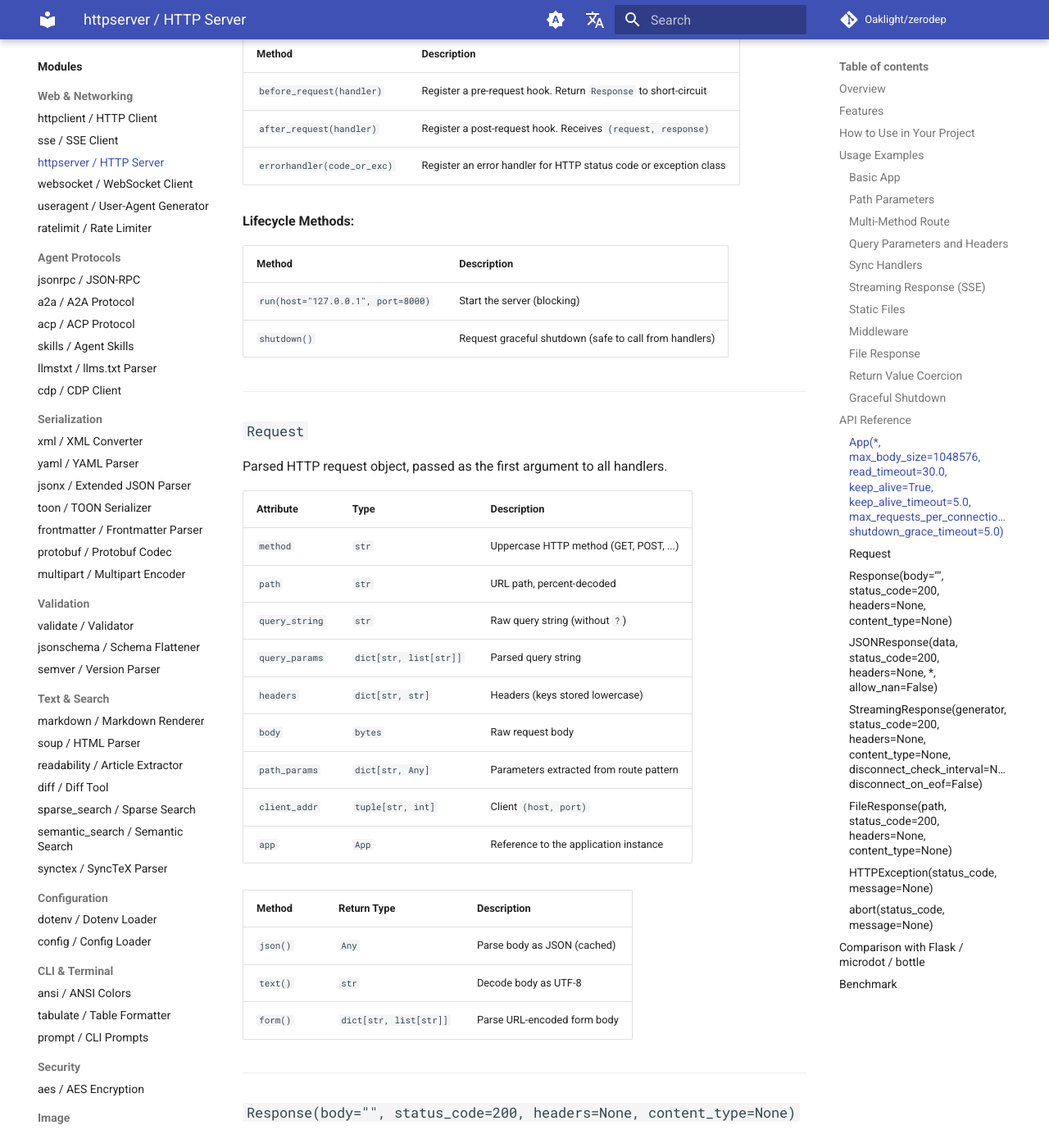
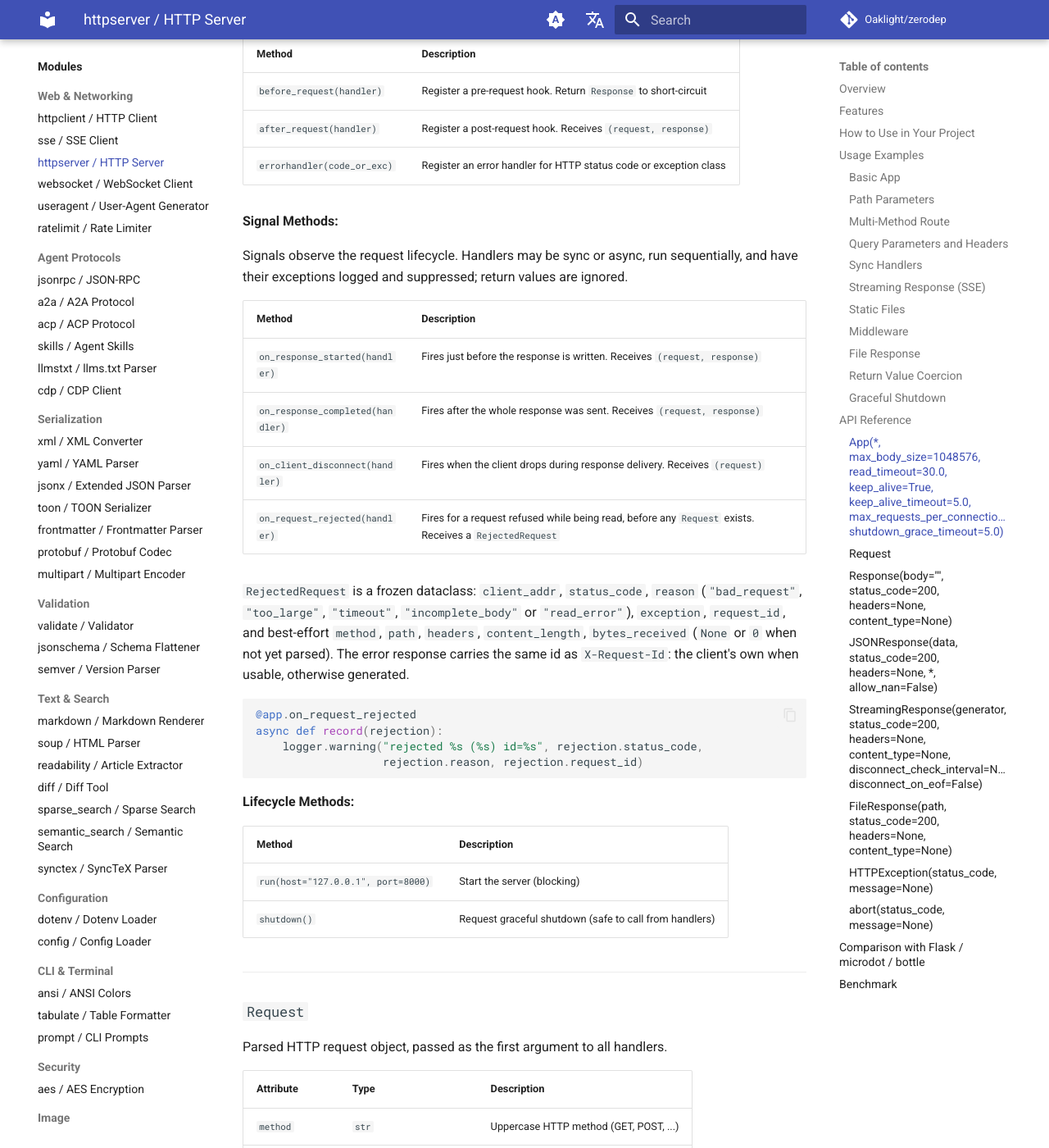
Before and after one commit to Oaklight/zerodep, an MkDocs documentation site: the page built from docs/modules/httpserver.md, in a window 1280 px wide and 1400 px high, scrolled down 6397 px. Shown: the whole window at 82% size. Built offline with MkDocs 1.6.1 and Material for MkDocs 9.7.7, drawn with Linux system fonts in a browser that asks for light colours; comment, search, counter and statistics services are not loaded.

Commit message:
docs(httpserver): document on_request_rejected and the signal family (#272)

````diff
--- a/docs/modules/httpserver.md
+++ b/docs/modules/httpserver.md
@@ -237,6 +237,26 @@ Main application class.
 | `after_request(handler)` | Register a post-request hook. Receives `(request, response)` |
 | `errorhandler(code_or_exc)` | Register an error handler for HTTP status code or exception class |
 
+**Signal Methods:**
+
+Signals observe the request lifecycle. Handlers may be sync or async, run sequentially, and have their exceptions logged and suppressed; return values are ignored.
+
+| Method | Description |
+|--------|-------------|
+| `on_response_started(handler)` | Fires just before the response is written. Receives `(request, response)` |
+| `on_response_completed(handler)` | Fires after the whole response was sent. Receives `(request, response)` |
+| `on_client_disconnect(handler)` | Fires when the client drops during response delivery. Receives `(request)` |
+| `on_request_rejected(handler)` | Fires for a request refused while being read, before any `Request` exists. Receives a `RejectedRequest` |
+
+`RejectedRequest` is a frozen dataclass: `client_addr`, `status_code`, `reason` (`"bad_request"`, `"too_large"`, `"timeout"`, `"incomplete_body"` or `"read_error"`), `exception`, `request_id`, and best-effort `method`, `path`, `headers`, `content_length`, `bytes_received` (`None` or `0` when not yet parsed). The error response carries the same id as `X-Request-Id`: the client's own when usable, otherwise generated.
+
+```python
+@app.on_request_rejected
+async def record(rejection):
+    logger.warning("rejected %s (%s) id=%s", rejection.status_code,
+                   rejection.reason, rejection.request_id)
+```
+
 **Lifecycle Methods:**
 
 | Method | Description |
````
Also changed, not shown: docs/changelog.md (+4 -0 lines), docs/modules/index.md (+3 -3 lines).
